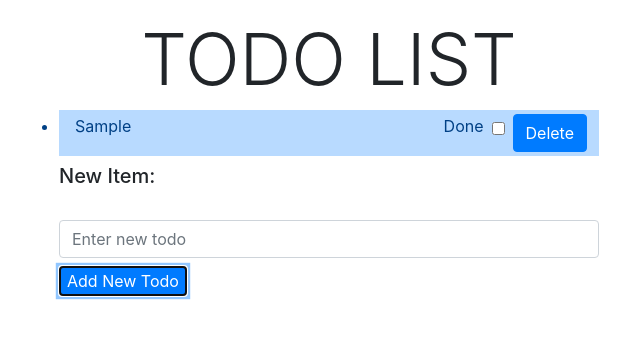
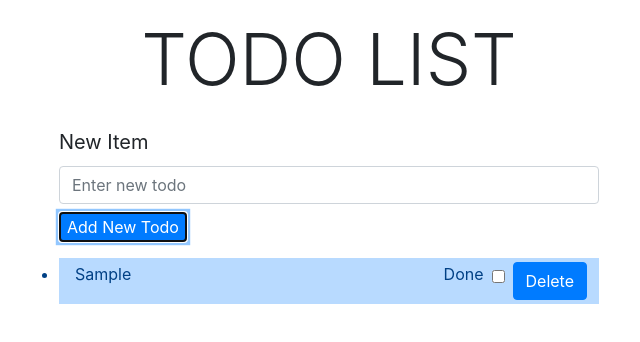
Before and after one commit to JMars1989/TodoList, a plain HTML site: page index.html in a window 1280 px wide. Both pictures are taken after typing "Sample" into the empty fields and a click on the button "Add New Todo". Shown: the whole page, without its empty margins (311-951 px from the left). Drawn offline with nearby package versions, Linux system fonts and the light colour scheme.

Commit message:
This commit cleans up the layout to have the new items display below the form.

```diff
--- a/index.html
+++ b/index.html
@@ -13,17 +13,16 @@
         <div class="row">
             <div class="col-6 mx-auto pt-3">
                 <h1 class="text-center display-3">TODO LIST</h1>
-                <ul class="list-group" id=list></ul>
 
                 <form class="pt-2">
                     <div class="form-group">
-                        <h5 class="display-5">New Item:</h5> <br>
+                        <!-- <h5 class="display-5">New Item:</h5>  -->
+                        <label class="col-form-label col-form-label-lg display-5" for="newTodoItem">New Item</label>
                         <input type="text" id="newTodoItem" placeholder="Enter new todo" class="form-control">
                         <button class="btn-small btn-primary mt-2" id="addTodo" type="button">Add New Todo</button>
-
                     </div>
-                    <p></p>
                 </form>
+                <ul class="list-group" id=list></ul>
             </div>
         </div>
     </div>
--- a/index.js
+++ b/index.js
@@ -1,12 +1,13 @@
 $(function () {
     //listener for add todo
-    $("#addTodo").click(function (e) {
+    $("#addTodo").click(function () {
+        //procede if form field has inputted text
+        if ($(this).prev().val()) {
             //value in input field
             var value = $(this).prev().val();
 
-        //make List item and button
+            //make List item with inputted todo item, checkbox, and button
             var item = `<li class="list-group-item-primary p-1 pl-3">${value}
-
             <button id="delete" class="btn btn-small btn-primary float-right mr-2"> Delete</button>
             <input id="checkbox" type="checkbox" class="form-check-inline float-right m-2">
             <label class="form-check-label float-right">Done</label></li>`
@@ -14,11 +15,9 @@ $(function () {
             //select ul and add list item to it
             $("#list").append(item);
 
-
-
-
             //clear input field
             $(this).prev().val("");
+        }
     });
 
     //in order to trigger click event on dynamically created delete button
```
Lines whose indentation alone changed are shown as unchanged.
